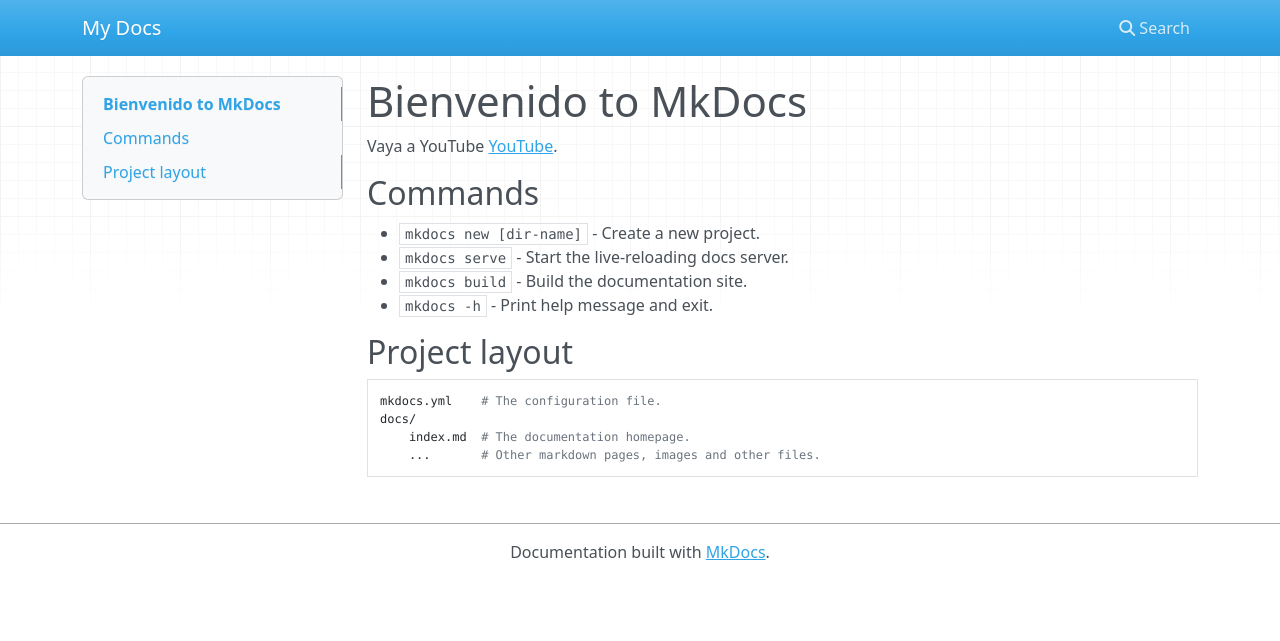
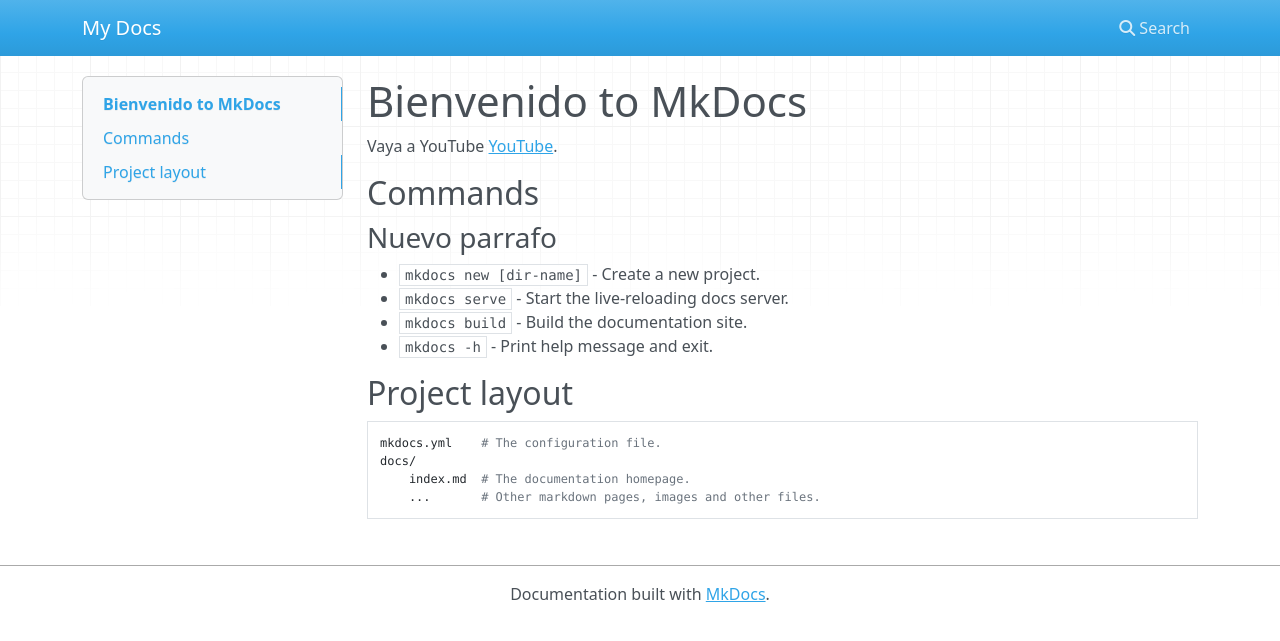
Before and after one commit to jrosojo950/SRI, an MkDocs documentation site: the page built from docs/index.md, in a window 1280 px wide. Shown: the top 641 px of the page. Built offline with MkDocs 1.6.1, drawn with Linux system fonts in a browser that asks for light colours; nearby versions of some CDN libraries.

Commit message:
Parrafo añadido al index

```diff
--- a/docs/index.md
+++ b/docs/index.md
@@ -3,7 +3,7 @@
 Vaya a YouTube [YouTube](https://www.youtube.com).
 
 ## Commands
-
+### Nuevo parrafo
 * `mkdocs new [dir-name]` - Create a new project.
 * `mkdocs serve` - Start the live-reloading docs server.
 * `mkdocs build` - Build the documentation site.
```
